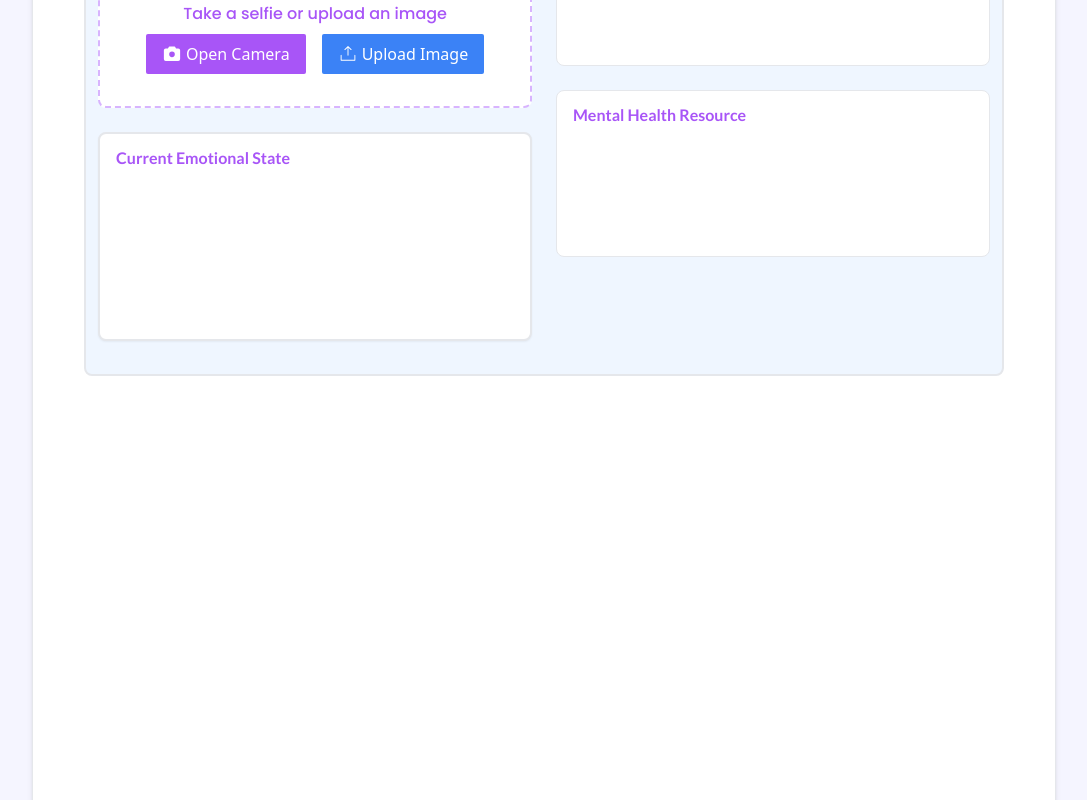
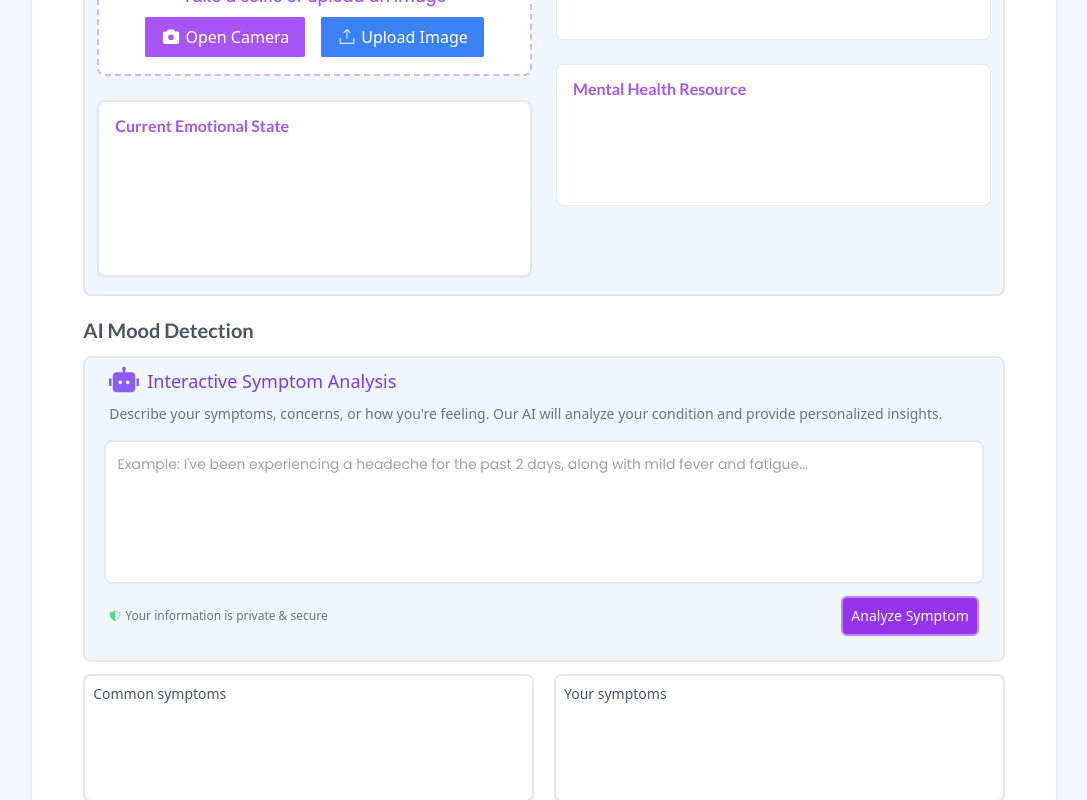
Before and after one commit to CodeXion-2k25/aiHealth, a Next.js app in the folder frontend/: page /symptomChecker in a window 1280 px wide. Shown: the part 300-1100 px from the top of the page, without its empty margins (96-1183 px from the left). Built offline with nearby package versions, Linux system fonts and the light colour scheme.

Commit message:
Ai detecttion added

```diff
--- a/frontend/app/symptomChecker/page.jsx
+++ b/frontend/app/symptomChecker/page.jsx
@@ -1,9 +1,11 @@
-"use client"
-import React, { useState } from 'react'
+"use client";
+import React, { useState } from "react";
 import { FaBrain } from "react-icons/fa";
-import { PiCameraFill, PiUploadSimpleLight  } from "react-icons/pi";
+import { PiCameraFill, PiUploadSimpleLight } from "react-icons/pi";
+import { IoCloseCircle, IoShieldHalfOutline } from "react-icons/io5";
+import { RiRobot2Fill } from "react-icons/ri";
 
-const page = () => {
+const Page = () => {
   const [selectedFile, setSelectedFile] = useState(null);
   const [imagePreview, setImagePreview] = useState(null);
 
@@ -25,56 +27,44 @@ const page = () => {
     }
   };
 
+  // Reset Image Selection
+  const handleReset = () => {
+    setSelectedFile(null);
+    setImagePreview(null);
+  };
 
   return (
-    <div className="w-full">
-      <div className="w-4/5 h-[150vh] border m-auto mt-20 flex flex-col  bg-white rounded-xl shadow-md ">
-        <div className="w-[90%] h-full m-auto mt-7">
+    <div className="">
+      <div className="w-4/5 h-[140vh] m-auto mt-20 flex flex-col items-center gap-8 bg-white rounded-xl shadow-md mb-5 ">
+        <div className="w-[90%] h-2/5  mt-7">
           <h1 className="font-bold font-lato mb-3 text-xl text-gray-600">
             AI Mood Detection
           </h1>
-          <div className="w-full h-[45%] border-2 rounded-lg bg-blue-50 ">
+          <div className="w-full h-full border-2 rounded-lg bg-blue-50">
             <div className="flex items-center gap-2 mt-2 ml-3">
               <FaBrain size={25} className="text-purple-500" />
-              <p className="text-lg text-purple-600 font-medium ">
+              <p className="text-lg text-purple-600 font-medium">
                 Emotional State Analysis
               </p>
             </div>
-            <div className="w-full h-full flex gap-6  justify-center px-3 mt-3">
+            <div className="w-full h-full flex gap-6 justify-center px-3 mt-3">
               <div className="w-2/4 flex flex-col gap-6">
-                <div className="h-2/5 border-2 border-dashed border-purple-300 bg-white rounded-lg flex flex-col items-center justify-center gap-2">
+                <div className="h-2/5 border-2 border-dashed border-purple-300 bg-white rounded-lg flex flex-col items-center justify-center gap-2 relative">
+                  {/* Hide UI when image is selected */}
+                  {!imagePreview ? (
+                    <>
                       <PiCameraFill size={60} className="text-purple-300" />
                       <p className="text-purple-500 font-popins font-medium">
                         Take a selfie or upload an image
                       </p>
-                  <div className="flex flex-col items-center gap-4">
-                    {/* Hidden File Input for Upload */}
-                    <input
-                      type="file"
-                      id="uploadInput"
-                      className="hidden"
-                      accept="image/*"
-                      onChange={handleFileChange}
-                    />
 
-                    {/* Hidden File Input for Camera Capture */}
-                    <input
-                      type="file"
-                      id="cameraInput"
-                      className="hidden"
-                      accept="image/*"
-                      capture="environment" // Opens Camera for Taking Image
-                      onChange={handleCameraCapture}
-                    />
-
-                    {/* Buttons */}
                       <div className="flex gap-4">
                         {/* Take Image Button */}
                         <label
                           htmlFor="cameraInput"
                           className="px-4 py-2 bg-purple-500 text-white rounded-sm cursor-pointer flex items-center gap-1 hover:bg-purple-600 transition"
                         >
-                        <PiCameraFill size={20}/>
+                          <PiCameraFill size={20} />
                           Open Camera
                         </label>
 
@@ -83,44 +73,129 @@ const page = () => {
                           htmlFor="uploadInput"
                           className="px-4 py-2 bg-blue-500 text-white rounded-sm cursor-pointer flex items-center gap-1 hover:bg-blue-600 transition"
                         >
-                        <PiUploadSimpleLight size={20}/>
+                          <PiUploadSimpleLight size={20} />
                           Upload Image
                         </label>
                       </div>
 
+                      {/* Hidden Inputs */}
+                      <input
+                        type="file"
+                        id="uploadInput"
+                        className="hidden"
+                        accept="image/*"
+                        onChange={handleFileChange}
+                      />
+                      <input
+                        type="file"
+                        id="cameraInput"
+                        className="hidden"
+                        accept="image/*"
+                        capture="environment"
+                        onChange={handleCameraCapture}
+                      />
+                    </>
+                  ) : (
+                    <>
                       {/* Show Selected Image Preview */}
-                    {imagePreview && (
-                      <div className="mt-4">
                       <img
                         src={imagePreview}
                         alt="Selected"
-                          className="w-40 h-40 object-cover rounded-lg shadow-md"
+                        className="w-20 object-cover rounded-lg shadow-md"
                       />
-                        <p className="text-gray-700 mt-2">
-                          {selectedFile?.name}
+
+                      {/* Process and Reset Buttons */}
+                      <div className="flex gap-4 mt-3">
+                        <button className="px-4 py-2 bg-green-500 text-white rounded-sm hover:bg-green-600 transition">
+                          Process Image
+                        </button>
+                        <button
+                          onClick={handleReset}
+                          className="px-4 py-2 bg-red-500 text-white rounded-sm flex items-center gap-1 hover:bg-red-600 transition"
+                        >
+                          <IoCloseCircle size={20} />
+                          Reset
+                        </button>
+                      </div>
+                    </>
+                  )}
+                </div>
+
+                <div className="h-2/5 border-2 bg-white rounded-lg shadow-sm">
+                  <p className="text-md font-lato font-semibold text-purple-500 pl-4 pt-3">
+                    Current Emotional State
                   </p>
                 </div>
-                    )}
+              </div>
+
+              <div className="w-1/2 flex flex-col gap-6">
+                <div className="border h-[32%] rounded-lg bg-white">
+                  <p className="text-md font-lato font-semibold text-purple-500 pl-4 pt-3">
+                    Personalized Recommendation
+                  </p>
+                </div>
+                <div className="border h-[32%] rounded-lg bg-white">
+                  <p className="text-md font-lato font-semibold text-purple-500 pl-4 pt-3">
+                    Mental Health Resource
+                  </p>
                 </div>
               </div>
-                <div className="h-2/5 border-2 bg-white rounded-lg shadow-sm">
-                  <p className='text-md font-lato font-semibold text-purple-500 pl-4 pt-3'>Current Emotional State</p>
             </div>
           </div>
-              <div className="w-1/2  flex flex-col gap-6">
-                <div className="border h-[32%] rounded-lg bg-white">
-                   <p className='text-md font-lato font-semibold text-purple-500 pl-4 pt-3'>Personalized Recomendation</p>
         </div>
-                <div className="border h-[32%] rounded-lg bg-white">
-                  <p className='text-md font-lato font-semibold text-purple-500 pl-4 pt-3'>Mental Health Resource</p>
+
+        <div className="w-[90%] m-auto mt-7 mb-4 ">
+          <h1 className="font-bold font-lato mb-3 text-xl text-gray-600">
+            AI Mood Detection
+          </h1>
+          <div className="w-full  border-2 flex flex-col items-center rounded-lg bg-blue-50 pb-6">
+            <div className="w-full flex flex-col items-center">
+              <div className="w-full my-2 ml-12 flex flex-col gap-2">
+                <div className="flex items-center gap-2 ">
+                  <RiRobot2Fill className="text-violet-500 text-3xl" />
+                  <p className="text-lg text-violet-600 font-medium">
+                    Interactive Symptom Analysis
+                  </p>
+                </div>
+                <p className="text-sm text-gray-500">
+                  Describe your symptoms, concerns, or how you're feeling. Our
+                  AI will analyze your condition and provide personalized
+                  insights.
+                </p>
+              </div>
+              <textarea
+                className="w-[96%]  min-h-[9rem] font-popins text-gray-700 text-sm border-2 rounded-lg p-3 mt-2 focus:outline-none focus:ring-2 focus:ring-violet-500 resize-none"
+                placeholder="Example: I've been experiencing a headeche for the past 2 days, along with mild fever and fatigue..."
+              ></textarea>
+              <div className="w-full flex items-center justify-between px-6 mt-3">
+                <div className="flex items-center text-xs gap-1">
+                  <IoShieldHalfOutline className="text-green-400" />
+                  <p className="text-gray-500">
+                    Your information is private & secure
+                  </p>
+                </div>
+                <button className="text-sm p-2 rounded-md border-2 border-purple-400 bg-purple-600 text-slate-100 font-medium hover:bg-violet-800 hover:text-white transition">
+                  Analyze Symptom
+                </button>
               </div>
             </div>
+          </div>
+          <div className="w-full h-32 flex mt-3 gap-5">
+            <div className="w-1/2 border-2 rounded-lg shadow-sm">
+              <p className="text-sm text-gray-600 font-medium mt-2 ml-2">
+                Common symptoms
+              </p>
+            </div>
+            <div className="w-1/2 border-2 rounded-lg shadow-sm">
+              <p className="text-sm text-gray-600 font-medium mt-2 ml-2">
+                Your symptoms
+              </p>
             </div>
           </div>
         </div>
       </div>
     </div>
   );
-}
+};
 
-export default page
+export default Page;
```
Lines whose indentation alone changed are shown as unchanged.
